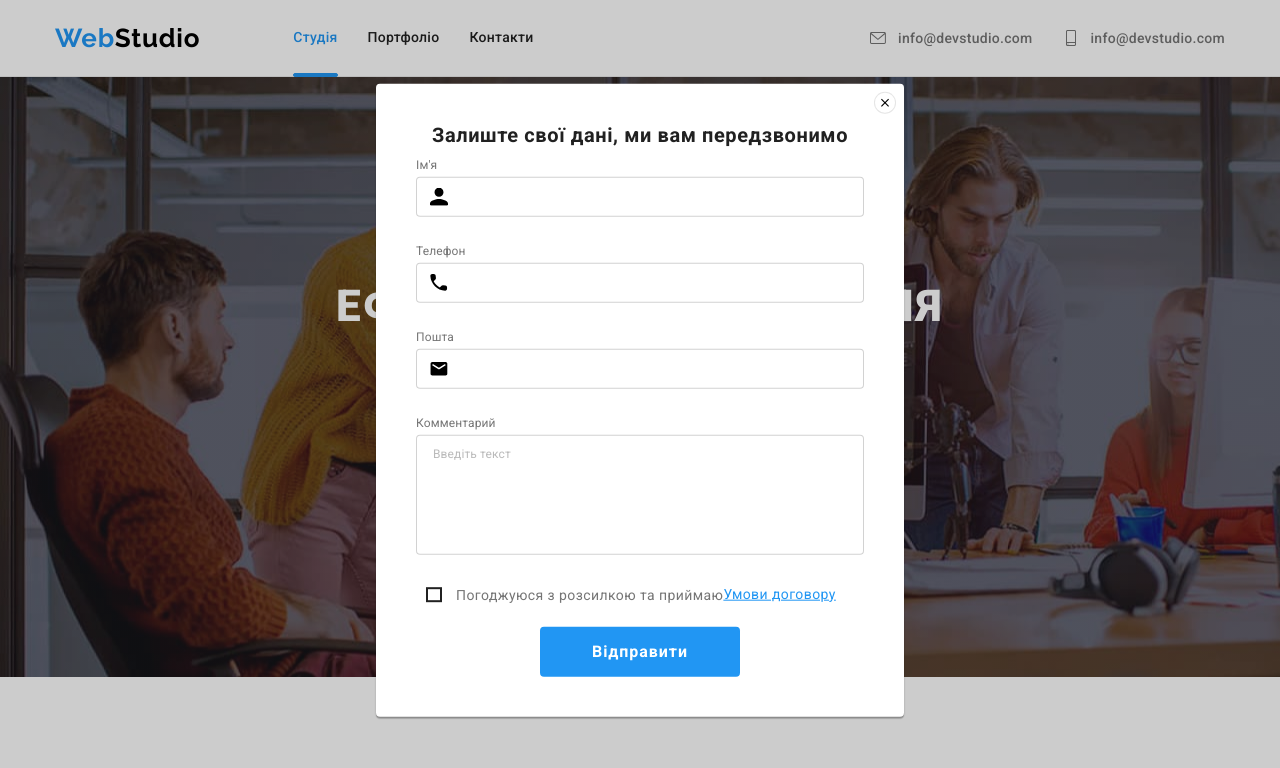
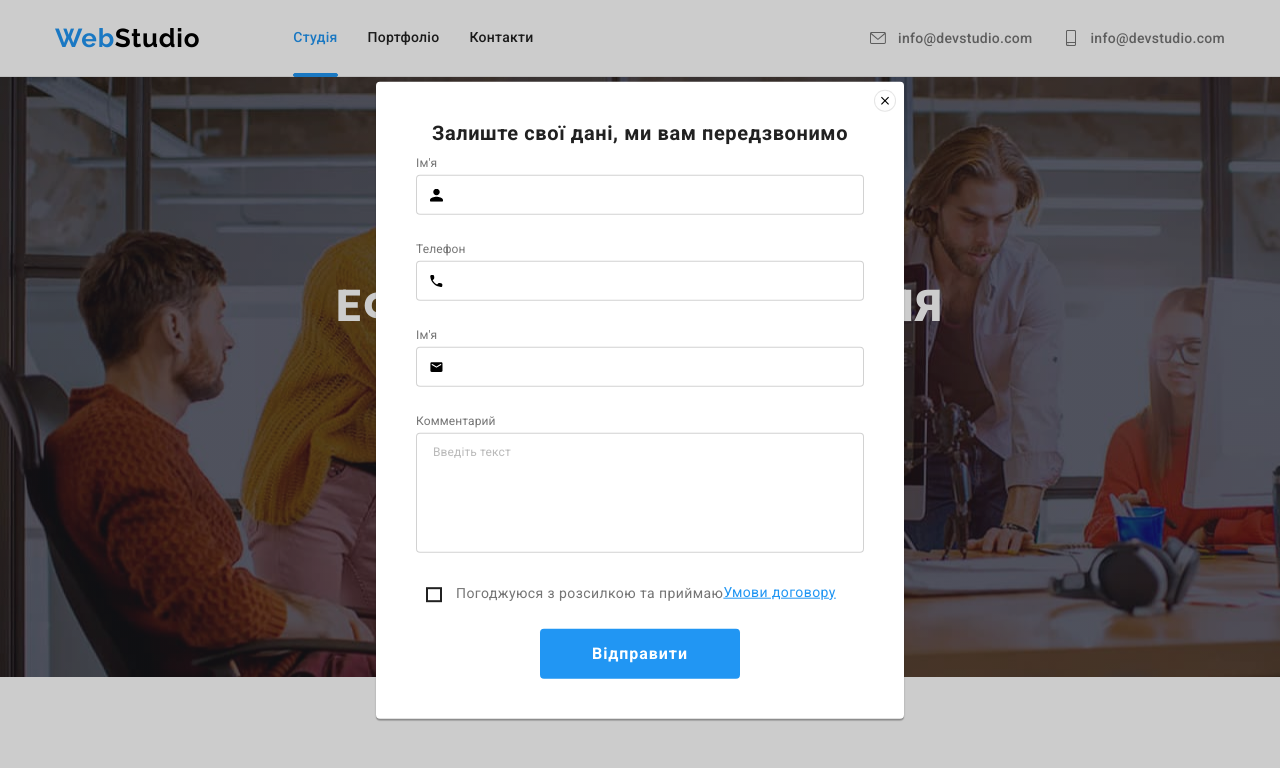
Before and after one commit to Ambr0s0v/-goit-markup-hw-06, a plain HTML site: page index.html in a window 1280 px wide. Both pictures are taken after a click on the button "Замовити послугу". Shown: the top 768 px of the page. Drawn offline with nearby package versions, Linux system fonts and the light colour scheme.

Commit message:
commit feedback

```diff
--- a/css/styles.css
+++ b/css/styles.css
@@ -817,7 +817,6 @@ img {
   text-transform: uppercase;
   color: #FFFFFF;
 
-  margin-bottom: 20px;
 }
 
 .footer__input{
@@ -834,6 +833,8 @@ img {
   letter-spacing: 0.03em;
 
   color: rgba(255, 255, 255, 0.6);
+
+  margin-top: 20px;
 
 }
 
@@ -993,6 +994,7 @@ img {
   border: 1px solid rgba(33, 33, 33, 0.2);
   border-radius: 4px;
   padding: 12px 0 12px 42px;
+  margin-top: 4px;
 }
 
 .form__field label{
@@ -1005,11 +1007,13 @@ img {
   color: var(--grey-color);
 
   margin-bottom: 4px;
-}
-.form__field{
   margin-bottom: 28px;
   display: flex;
   flex-direction: column;
+
+  position: relative;
+}
+.form__filed{
   position: relative;
 }
 
@@ -1060,6 +1064,7 @@ input[type="checkbox"]{
 
 textarea{
   margin: 0;
+  margin-top: 4px;
   padding: 0;
   resize: none;
   border: 1px solid rgba(33, 33, 33, 0.2);
@@ -1074,6 +1079,7 @@ textarea{
 .agree{
   display:block;
   margin-left: 10px;
+  padding-bottom: 4px;
 }
 .comment::placeholder{
   margin: 0;
@@ -1088,12 +1094,11 @@ textarea{
 
 .form-icon{
   position: absolute;
-  top: 50%;
+  top: 55%;
   left: 14px;
   width: 18px;
   height: 18px;
 }
-
 
 .form-input:focus ~ .icon{
   fill: var(--blue-color);
--- a/index.html
+++ b/index.html
@@ -399,8 +399,8 @@
             <div class="footer__form-filed">
               <label for="footer-mail" class="footer-mail">
                 Підпишіться на розсилку
+                <input type="mail" class="footer__input" id="footer-mail" placeholder="E-mail">
               </label>
-              <input type="mail" class="footer__input" placeholder="E-mail">
             </div>
             <button type="submit" class="footer__form-submit">Підписатися</button>
           </div>
@@ -426,41 +426,49 @@
           <form action="" class="form">
 
             <div class="form__field">
-              <label for="user-name">Ім'я</label>
-              <input class="form-input" type="text" name="user-name">
+              <label for="footer__user-name">Ім'я
+                <input class="form-input" type="text" name="footer__user-name" id="footer__user-name">
                 <span class="icon">
                   <svg class="form-icon">
-                  <use href="./images/sprite-modal.svg#icon-modal-person" width="18" height="18"></use>
+                    <use href="./images/sprite-modal.svg#icon-modal-person" width="13" height="13"></use>
                 </svg>
                 </span>
+              </label>
+
+
             </div>
 
             <div class="form__field">
-              <label for="user-tel">Телефон</label>
-              <input class="form-input" type="tel" name="user-tel">
+              <label for="footer__user-tel">Телефон
+                <input class="form-input" type="tel" name="footer__user-phone" id="footer__user-tel">
                 <span class="icon">
                   <svg class="form-icon">
-                  <use href="./images/sprite-modal.svg#icon-modal-phone" width="18" height="18"></use>
+                    <use href="./images/sprite-modal.svg#icon-modal-phone" width="13" height="13"></use>
                 </svg>
                 </span>
+              </label>
+
+
             </div>
 
             <div class="form__field">
-
-              <label for="user-mail">Пошта</label>
-              <input  class="form-input" type="mail" name="user-mail">
+              <label for="footer__user-mail">Ім'я
+                <input class="form-input" type="mail" name="footer__user-mail" id="footer__user-mail">
                 <span class="icon">
                   <svg class="form-icon">
-                  <use href="./images/sprite-modal.svg#icon-modal-mail" width="18" height="18"></use>
+                    <use href="./images/sprite-modal.svg#icon-modal-mail" width="13" height="13"></use>
                 </svg>
                 </span>
+              </label>
+
 
             </div>
 
 
             <div class="form__field">
-              <label for="comment">Комментарий</label>
+              <label for="comment">Комментарий
                 <textarea  class="comment" name="comment" id="comment" placeholder="Введіть текст"></textarea>
+              </label>
             </div>
 
             <div class="field__checkbox">
```
Also changed, not shown: 1 other file. Lines whose indentation alone changed are shown as unchanged.
